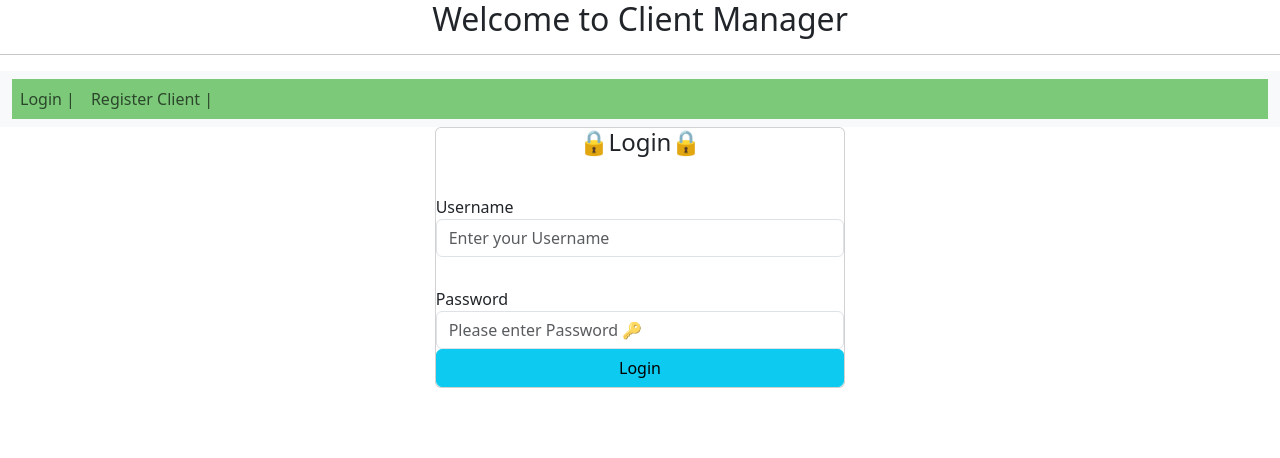
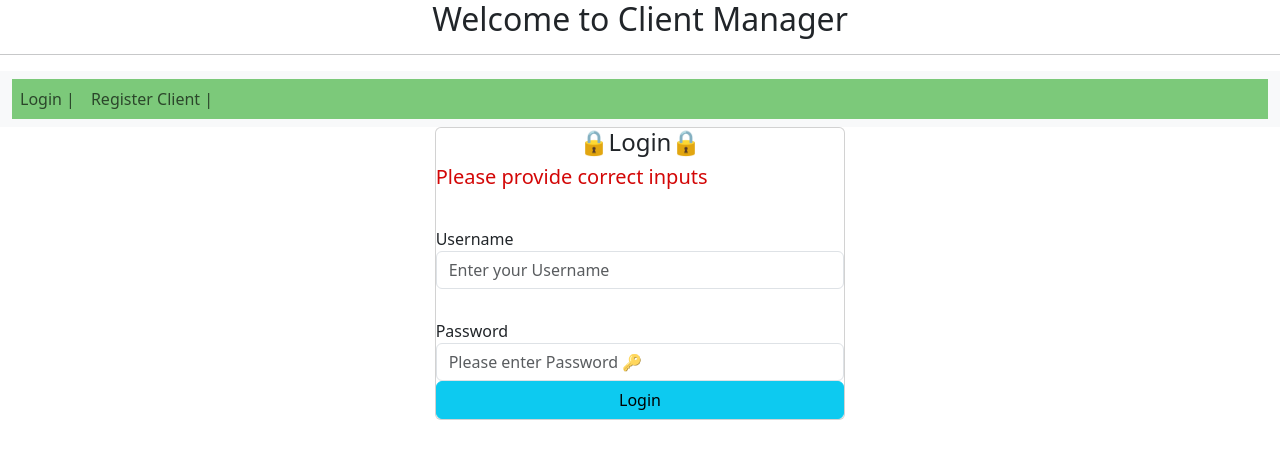
Before and after one commit to sarva26081993/clientmgmtapp, an Angular app: page /login in a window 1280 px wide. Both pictures are taken after a click on the button "Login". Shown: the top 458 px of the page. Built offline with nearby package versions, Linux system fonts and the light colour scheme; no server answers.

Commit message:
Added error handling

```diff
--- a/src/app/login/login.component.html
+++ b/src/app/login/login.component.html
@@ -4,6 +4,7 @@
     <div class="col">
         <div class="card">
             <h4 class="text-center">🔒Login🔒</h4>
+            <h5 *ngIf="errorFlag" style="color: rgb(211, 7, 7);">Please provide correct inputs</h5>
             <div class="form-group" style="padding-top: 30px;">
                 <label for="exampleInputEmail1">Username</label>
                 <input type="email" class="form-control" id="exampleInputEmail1" aria-describedby="emailHelp"
--- a/src/app/login/login.component.ts
+++ b/src/app/login/login.component.ts
@@ -13,6 +13,7 @@ export class LoginComponent {
   user: any;
   name: String = '';
   userpassword: String = '';
+  errorFlag: boolean = false;
 
   constructor(
     private http: HttpClient,
@@ -23,6 +24,10 @@ export class LoginComponent {
   ngOnInit(): void {}
 
   confirmuser() {
+    if (this.name == '' || this.userpassword == '') {
+      this.errorFlag = true;
+    }
+
     this.http
       .get(
         'http://localhost:3000/checkClient/' +
```
